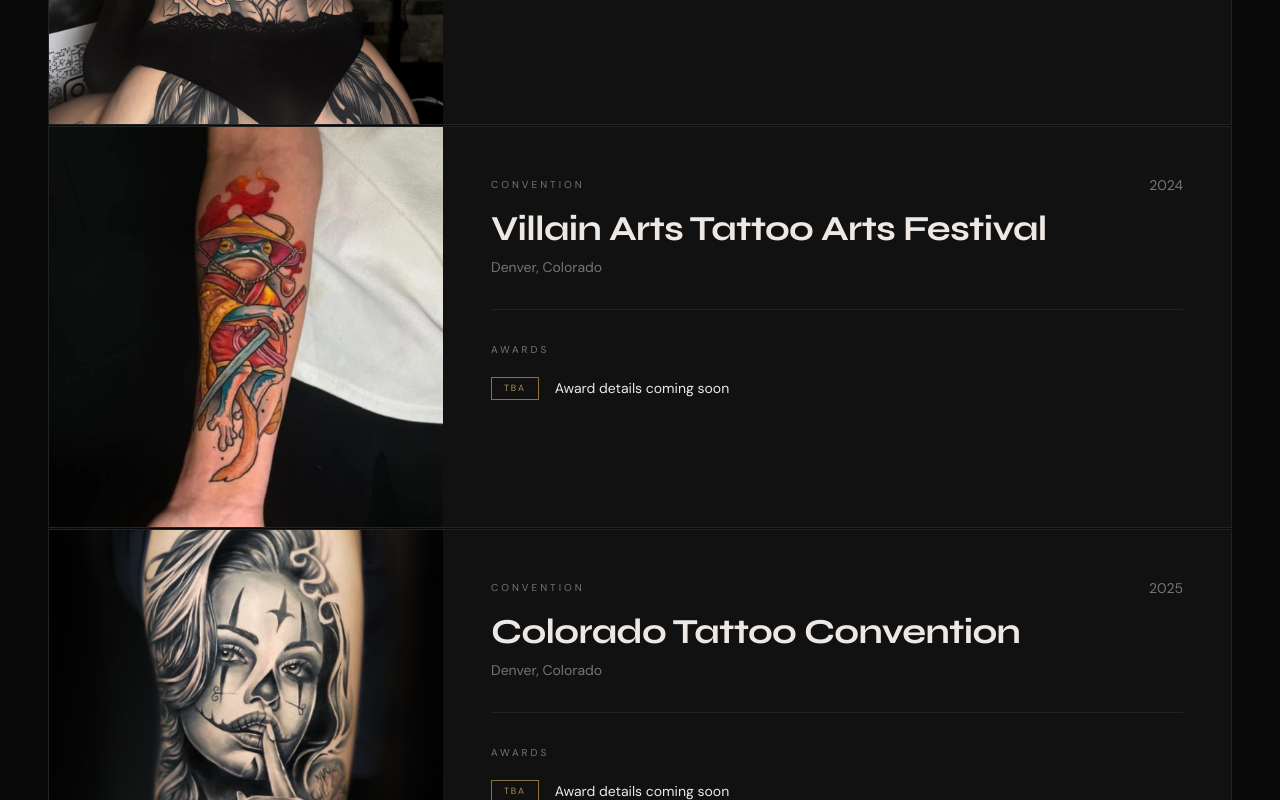
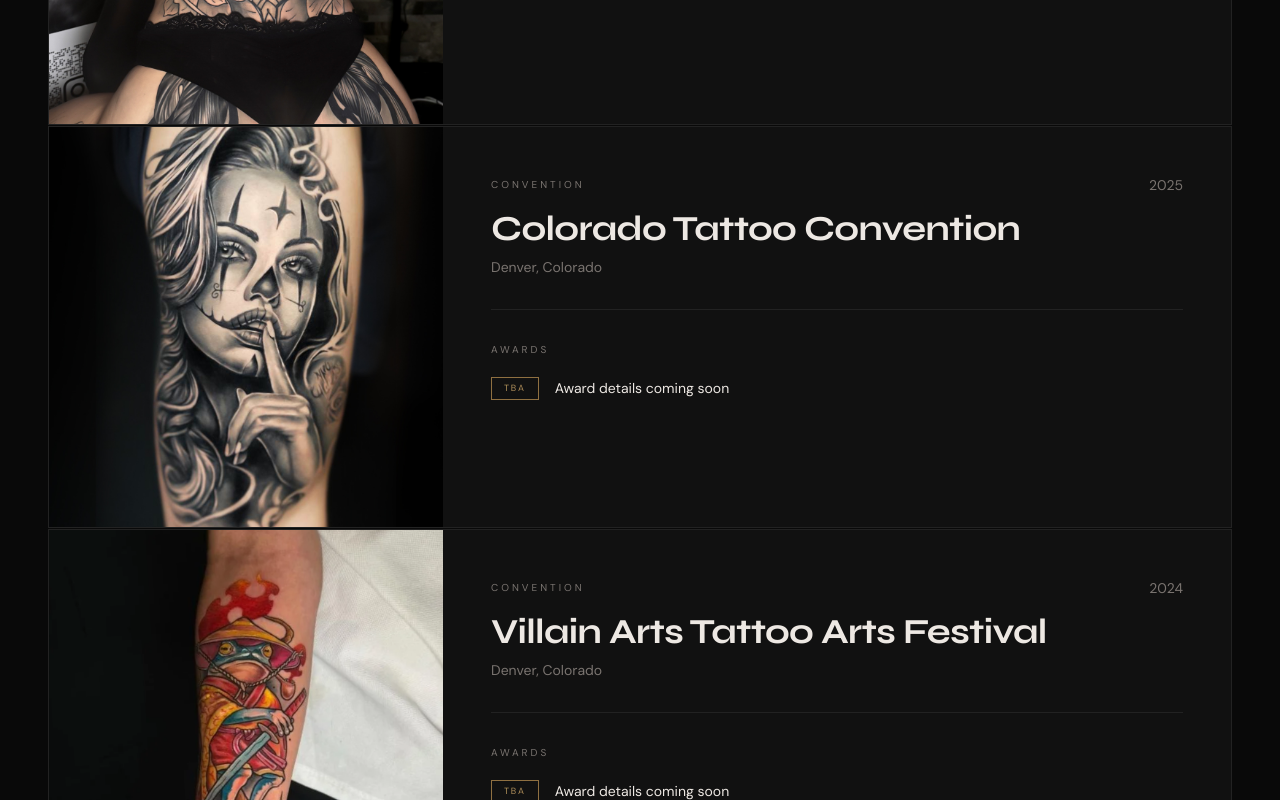
Before and after one commit to igzekmedia/Oktay-Portfolio, a Next.js app: page / in a window 1280 px wide. Shown: the part 4300-5100 px from the top of the page. Built offline with nearby package versions, Linux system fonts and the light colour scheme; no server answers.

Commit message:
Awards: order by most recent first

```diff
--- a/components/Awards.tsx
+++ b/components/Awards.tsx
@@ -4,6 +4,7 @@
 import Image from "next/image";
 
 const entries = [
+  // 2026
   {
     src: "/awards/Villain Arts Chicago 2026/28.png",
     convention: "Villain Arts Tattoo Arts Festival",
@@ -18,6 +19,7 @@
     location: "Chicago, Illinois",
     awards: [{ placement: "TBA", category: "Award details coming soon" }],
   },
+  // 2025
   {
     src: "/awards/Villain Arts Tattoo Arts Festival 2025/6.png",
     convention: "Villain Arts Tattoo Arts Festival",
@@ -33,16 +35,17 @@
     awards: [{ placement: "TBA", category: "Award details coming soon" }],
   },
   {
+    src: "/awards/Colorado Tattoo Convention 2025/1.png",
+    convention: "Colorado Tattoo Convention",
+    year: "2025",
+    location: "Denver, Colorado",
+    awards: [{ placement: "TBA", category: "Award details coming soon" }],
+  },
+  // 2024
+  {
     src: "/awards/Villain Arts Tattoo Arts Festival 2024/25.png",
     convention: "Villain Arts Tattoo Arts Festival",
     year: "2024",
-    location: "Denver, Colorado",
-    awards: [{ placement: "TBA", category: "Award details coming soon" }],
-  },
-  {
-    src: "/awards/Colorado Tattoo Convention 2025/1.png",
-    convention: "Colorado Tattoo Convention",
-    year: "2025",
     location: "Denver, Colorado",
     awards: [{ placement: "TBA", category: "Award details coming soon" }],
   },
@@ -88,7 +91,6 @@
               transition={{ duration: 0.7, delay: i * 0.07 }}
               className="group grid grid-cols-1 md:grid-cols-[1fr_2fr] border border-[var(--border)] hover:border-[var(--gold-dim)] transition-colors duration-500 overflow-hidden"
             >
-              {/* Photo */}
               <div className="relative overflow-hidden" style={{ height: "400px" }}>
                 <Image
                   src={entry.src}
@@ -99,7 +101,6 @@
                 />
               </div>
 
-              {/* Info */}
               <div className="flex flex-col p-8 md:p-12 bg-[var(--surface)] group-hover:bg-[var(--surface-2)] transition-colors duration-500">
                 <div className="mb-8">
                   <div className="flex items-center justify-between gap-4 mb-3">
```
